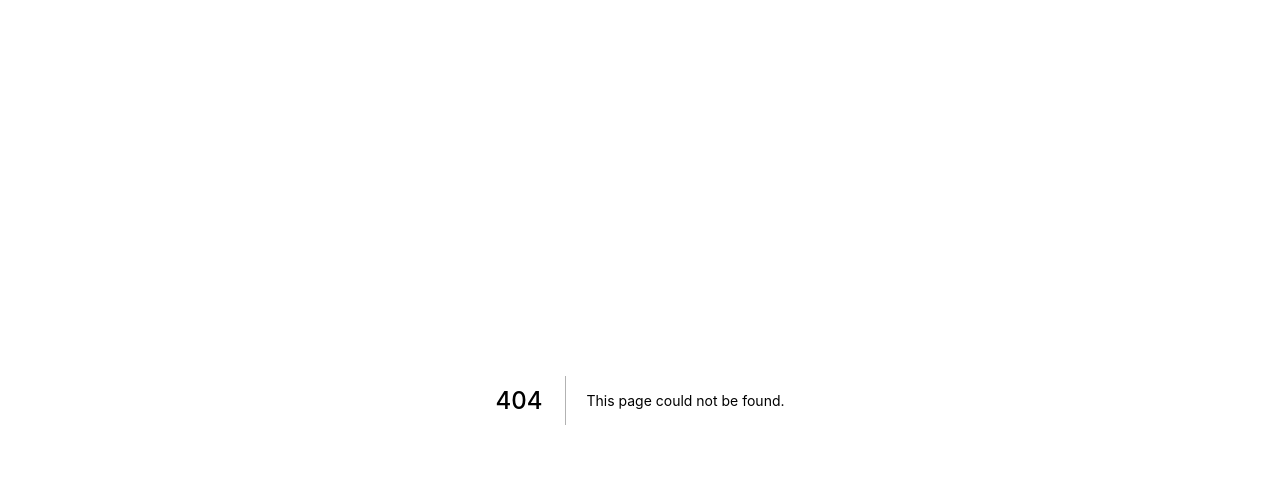
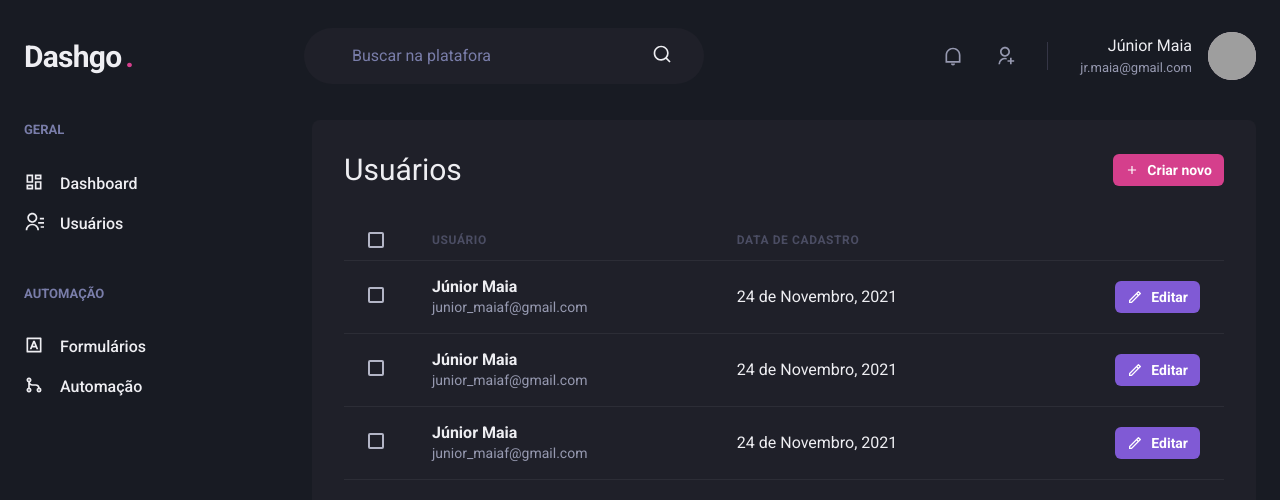
Before and after one commit to maiajrs/dashgo, a Next.js app: page /users in a window 1280 px wide. Before the commit this address had no page. Shown: the top 500 px of the page. Built offline with nearby package versions, Linux system fonts and the light colour scheme; grey boxes are pictures that could not be loaded.

Commit message:
added page show all users

```diff
--- /dev/null
+++ b/src/pages/users/index.tsx
@@ -0,0 +1,135 @@
+import {
+  Box,
+  Flex,
+  Text,
+  Heading,
+  Button,
+  Icon,
+  Table,
+  Thead,
+  Tbody,
+  Tr,
+  Th,
+  Td,
+  Checkbox,
+} from "@chakra-ui/react";
+import { RiAddLine, RiPencilLine, RiPercentLine } from "react-icons/ri";
+
+import Header from "../../components/Header";
+import SideBar from "../../components/SideBar";
+
+export default function UserList() {
+  return (
+    <Box>
+      <Header />
+      <Flex width="100%" maxWidth={1480} my="6" mx="auto" px="6">
+        <SideBar />
+        <Box flex="1" borderRadius={8} bgColor="gray.800" p="8">
+          <Flex justify="space-between" align="center" mb="8">
+            <Heading size="lg" fontWeight="normal">
+              Usuários
+            </Heading>
+            <Button
+              size="sm"
+              fontSize="sm"
+              colorScheme="pink"
+              as="a"
+              leftIcon={<Icon as={RiAddLine} />}
+            >
+              Criar novo
+            </Button>
+          </Flex>
+          <Table colorScheme="whiteAlpha">
+            <Thead>
+              <Tr>
+                <Th px="6" color="gray.300" width="8">
+                  <Checkbox colorScheme="pink" />
+                </Th>
+                <Th>Usuário</Th>
+                <Th>Data de cadastro</Th>
+                <Th></Th>
+              </Tr>
+            </Thead>
+            <Tbody>
+              <Tr>
+                <Td px="6">
+                  <Checkbox colorScheme="pink"></Checkbox>
+                </Td>
+                <Td>
+                  <Box>
+                    <Text fontWeight="bold">Júnior Maia</Text>
+                    <Text fontSize="sm" color="gray.300">
+                      junior_maiaf@gmail.com
+                    </Text>
+                  </Box>
+                </Td>
+                <Td>24 de Novembro, 2021</Td>
+                <Td textAlign="right">
+                  <Button
+                    as="a"
+                    fontSize="sm"
+                    size="sm"
+                    colorScheme="purple"
+                    leftIcon={<Icon as={RiPencilLine} fontSize="16" />}
+                  >
+                    Editar
+                  </Button>
+                </Td>
+              </Tr>
+              <Tr>
+                <Td px="6">
+                  <Checkbox colorScheme="pink"></Checkbox>
+                </Td>
+                <Td>
+                  <Box>
+                    <Text fontWeight="bold">Júnior Maia</Text>
+                    <Text fontSize="sm" color="gray.300">
+                      junior_maiaf@gmail.com
+                    </Text>
+                  </Box>
+                </Td>
+                <Td>24 de Novembro, 2021</Td>
+                <Td textAlign="right">
+                  <Button
+                    as="a"
+                    fontSize="sm"
+                    size="sm"
+                    colorScheme="purple"
+                    leftIcon={<Icon as={RiPencilLine} fontSize="16" />}
+                  >
+                    Editar
+                  </Button>
+                </Td>
+              </Tr>
+              <Tr>
+                <Td px="6">
+                  <Checkbox colorScheme="pink"></Checkbox>
+                </Td>
+                <Td>
+                  <Box>
+                    <Text fontWeight="bold">Júnior Maia</Text>
+                    <Text fontSize="sm" color="gray.300">
+                      junior_maiaf@gmail.com
+                    </Text>
+                  </Box>
+                </Td>
+                <Td>24 de Novembro, 2021</Td>
+                <Td textAlign="right">
+                  <Button
+                    as="a"
+                    fontSize="sm"
+                    size="sm"
+                    colorScheme="purple"
+                    leftIcon={<Icon as={RiPencilLine} fontSize="16" />}
+                  >
+                    Editar
+                  </Button>
+                </Td>
+              </Tr>
+            </Tbody>
+          </Table>
+        </Box>
+      </Flex>
+    </Box>
+  );
+}
```
